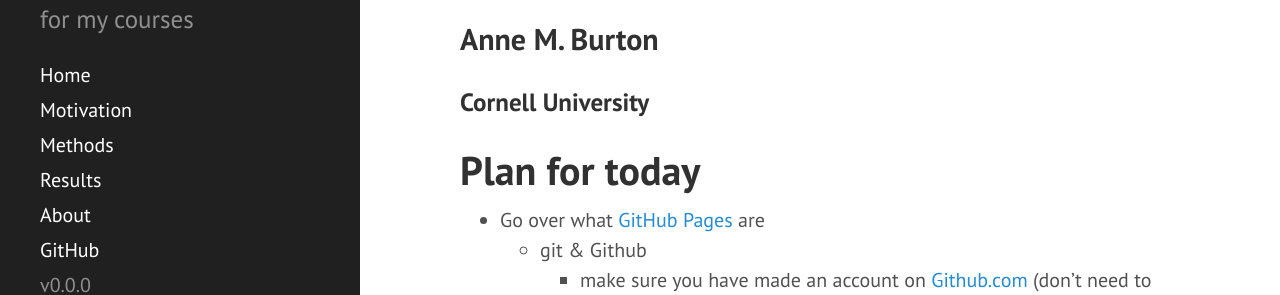
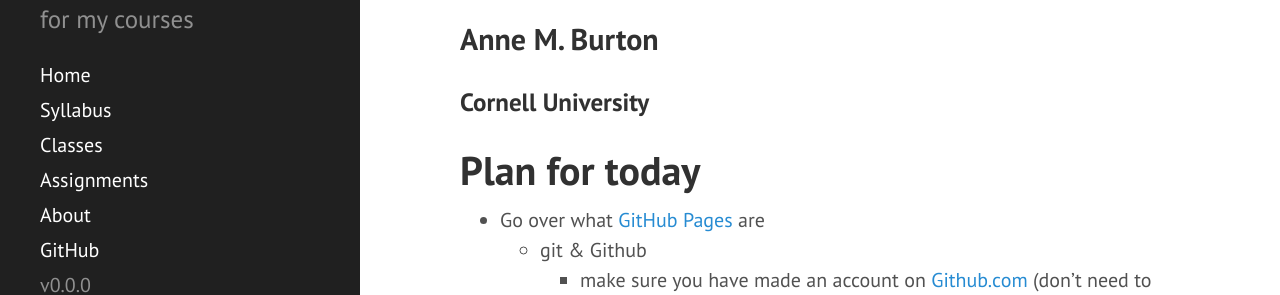
Before and after one commit to anne-m-burton/course-template-temp, a Jekyll site: the page built from index.md, in a window 1280 px wide. Shown: the part 507-802 px from the top of the page. Built offline with Jekyll 4.4.1, drawn with Linux system fonts in a browser that asks for light colours; the list of posts is cut into pages by our own code.

Commit message:
Update sidebar.html

```diff
--- a/_includes/sidebar.html
+++ b/_includes/sidebar.html
@@ -11,9 +11,9 @@
 
     <nav class="sidebar-nav">
       <a class="sidebar-nav-item{% if page.url == site.baseurl %} active{% endif %}" href="{{ site.baseurl }}">Home</a>
-      <a class="sidebar-nav-item {% if page.url == node.url %} active{% endif %}" href="{{ '/motivation' | prepend: site.baseurl }}">Motivation</a>
-      <a class="sidebar-nav-item {% if page.url == node.url %} active{% endif %}" href="{{ '/methods' | prepend: site.baseurl }}">Methods</a>
-      <a class="sidebar-nav-item {% if page.url == node.url %} active{% endif %}" href="{{ '/results' | prepend: site.baseurl }}">Results</a>
+      <a class="sidebar-nav-item {% if page.url == node.url %} active{% endif %}" href="{{ '/syllabus' | prepend: site.baseurl }}">Syllabus</a>
+      <a class="sidebar-nav-item {% if page.url == node.url %} active{% endif %}" href="{{ '/classes' | prepend: site.baseurl }}">Classes</a>
+      <a class="sidebar-nav-item {% if page.url == node.url %} active{% endif %}" href="{{ '/assignments' | prepend: site.baseurl }}">Assignments</a>
       <a class="sidebar-nav-item {% if page.url == node.url %} active{% endif %}" href="{{ '/about' | prepend: site.baseurl }}">About</a>
 
 
```
